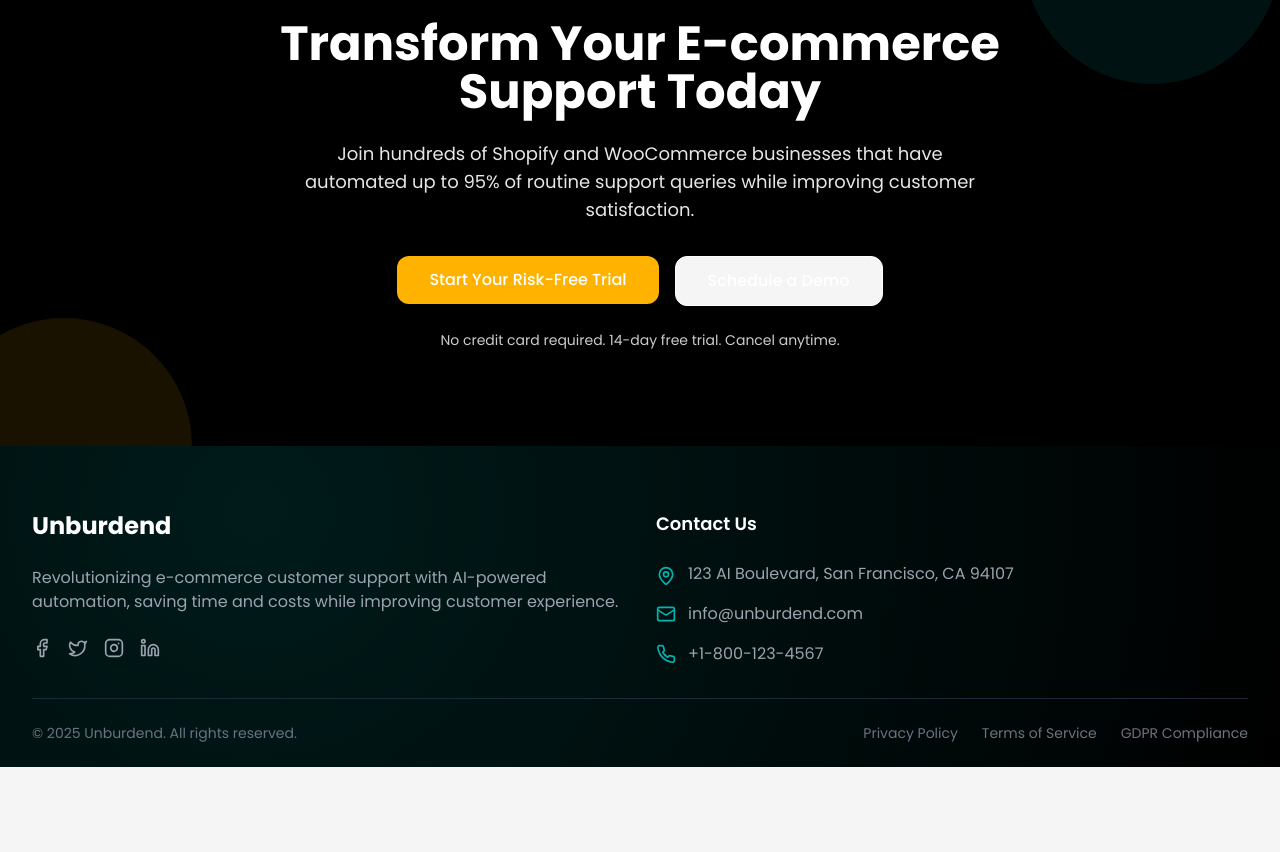
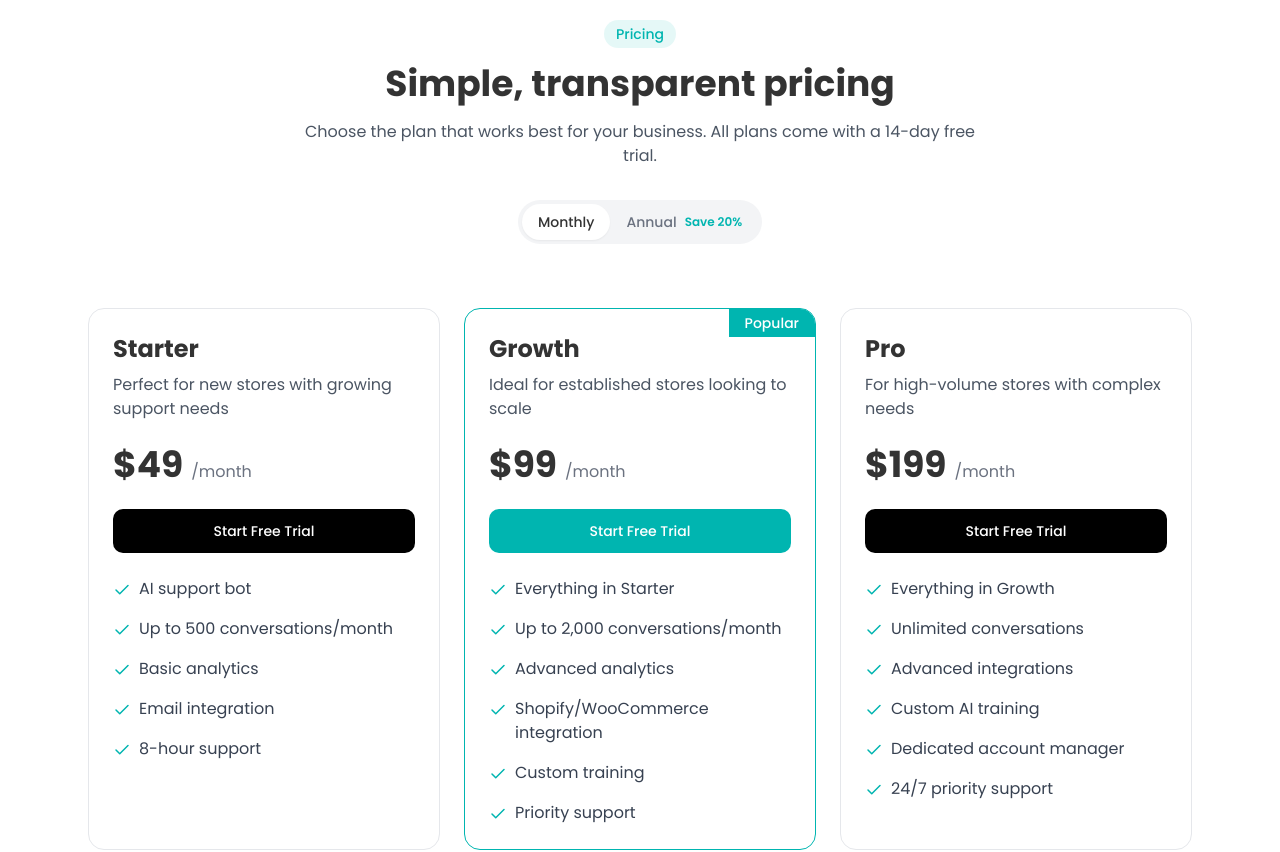
Before and after one commit to Lenc123/chatify-saver-saas, a React (Vite) app: page / in a window 1280 px wide. Shown: the part 7205-8057 px from the top of the page. Before the commit the page ends 7972 px from the top, so only its background shows below. Built offline with nearby package versions, Linux system fonts and the light colour scheme.

Commit message:
Add pricing section
Adds a new pricing section to the website.

```diff
--- /dev/null
+++ b/src/components/sections/Pricing.tsx
@@ -0,0 +1,158 @@
+
+import React, { useState } from 'react';
+import { Check } from 'lucide-react';
+import AnimatedCard from '@/components/ui/AnimatedCard';
+import { cn } from '@/lib/utils';
+import { Button } from '@/components/ui/button';
+
+type PricingPlan = {
+  title: string;
+  description: string;
+  price: string;
+  features: string[];
+  isPopular?: boolean;
+  ctaButtonClassName?: string;
+};
+
+const Pricing = () => {
+  const [billingCycle, setBillingCycle] = useState<'monthly' | 'annual'>('monthly');
+
+  const pricingPlans: PricingPlan[] = [
+    {
+      title: 'Starter',
+      description: 'Perfect for new stores with growing support needs',
+      price: billingCycle === 'monthly' ? '$49' : '$39',
+      features: [
+        'AI support bot',
+        'Up to 500 conversations/month',
+        'Basic analytics',
+        'Email integration',
+        '8-hour support'
+      ]
+    },
+    {
+      title: 'Growth',
+      description: 'Ideal for established stores looking to scale',
+      price: billingCycle === 'monthly' ? '$99' : '$79',
+      features: [
+        'Everything in Starter',
+        'Up to 2,000 conversations/month',
+        'Advanced analytics',
+        'Shopify/WooCommerce integration',
+        'Custom training',
+        'Priority support'
+      ],
+      isPopular: true,
+      ctaButtonClassName: 'bg-brand-secondary text-white hover:bg-brand-secondary/90'
+    },
+    {
+      title: 'Pro',
+      description: 'For high-volume stores with complex needs',
+      price: billingCycle === 'monthly' ? '$199' : '$159',
+      features: [
+        'Everything in Growth',
+        'Unlimited conversations',
+        'Advanced integrations',
+        'Custom AI training',
+        'Dedicated account manager',
+        '24/7 priority support'
+      ]
+    }
+  ];
+
+  return (
+    <section id="pricing" className="turso-section bg-white">
+      <div className="turso-container">
+        <AnimatedCard className="text-center mb-16">
+          <div className="inline-block px-3 py-1 bg-brand-secondary/10 text-brand-secondary rounded-full mb-4 font-medium text-sm">
+            Pricing
+          </div>
+          <h2 className="text-3xl md:text-4xl font-bold mb-4">Simple, transparent pricing</h2>
+          <p className="text-gray-600 max-w-2xl mx-auto">
+            Choose the plan that works best for your business. All plans come with a 14-day free trial.
+          </p>
+
+          {/* Billing Toggle */}
+          <div className="flex items-center justify-center mt-8 bg-gray-100 inline-flex p-1 rounded-full">
+            <button
+              onClick={() => setBillingCycle('monthly')}
+              className={cn(
+                "px-4 py-2 rounded-full text-sm font-medium transition-colors",
+                billingCycle === 'monthly'
+                  ? 'bg-white shadow-sm text-brand-text'
+                  : 'text-gray-500 hover:text-gray-700'
+              )}
+            >
+              Monthly
+            </button>
+            <button
+              onClick={() => setBillingCycle('annual')}
+              className={cn(
+                "px-4 py-2 rounded-full text-sm font-medium transition-colors flex items-center gap-2",
+                billingCycle === 'annual'
+                  ? 'bg-white shadow-sm text-brand-text'
+                  : 'text-gray-500 hover:text-gray-700'
+              )}
+            >
+              Annual <span className="text-brand-secondary font-semibold text-xs">Save 20%</span>
+            </button>
+          </div>
+        </AnimatedCard>
+
+        <div className="grid grid-cols-1 md:grid-cols-3 gap-6">
+          {pricingPlans.map((plan, index) => (
+            <AnimatedCard
+              key={index}
+              delay={index * 100}
+              className={cn(
+                "rounded-2xl border",
+                plan.isPopular
+                  ? "border-brand-secondary relative overflow-hidden"
+                  : "border-gray-200"
+              )}
+            >
+              {plan.isPopular && (
+                <div className="absolute top-0 right-0">
+                  <div className="bg-brand-secondary text-white py-1 px-4 text-sm font-medium">
+                    Popular
+                  </div>
+                </div>
+              )}
+
+              <div className="p-6">
+                <h3 className="text-2xl font-bold">{plan.title}</h3>
+                <p className="text-gray-600 mt-2 h-12">{plan.description}</p>
+
+                <div className="mt-6 mb-6">
+                  <span className="text-4xl font-bold">{plan.price}</span>
+                  <span className="text-gray-500 ml-2">/month</span>
+                </div>
+
+                <Button
+                  size="lg"
+                  className={cn(
+                    "w-full mb-6",
+                    plan.ctaButtonClassName || "bg-black text-white hover:bg-black/90"
+                  )}
+                >
+                  Start Free Trial
+                </Button>
+
+                <ul className="space-y-4">
+                  {plan.features.map((feature, i) => (
+                    <li key={i} className="flex items-start">
+                      <Check size={18} className="text-brand-secondary mt-1 mr-2 flex-shrink-0" />
+                      <span className="text-gray-700">{feature}</span>
+                    </li>
+                  ))}
+                </ul>
+              </div>
+            </AnimatedCard>
+          ))}
+        </div>
+      </div>
+    </section>
+  );
+};
+
+export default Pricing;
--- a/src/pages/Index.tsx
+++ b/src/pages/Index.tsx
@@ -9,6 +9,7 @@ import SocialProof from '@/components/sections/SocialProof';
 import Integration from '@/components/sections/Integration';
 import Timeline from '@/components/sections/Timeline';
 import StandsOut from '@/components/sections/StandsOut';
+import Pricing from '@/components/sections/Pricing';
 import Cta from '@/components/sections/Cta';
 
 const Index = () => {
@@ -53,6 +54,7 @@ const Index = () => {
           <Integration />
         </div>
         <Timeline />
+        <Pricing />
         <Cta />
       </main>
 
```
